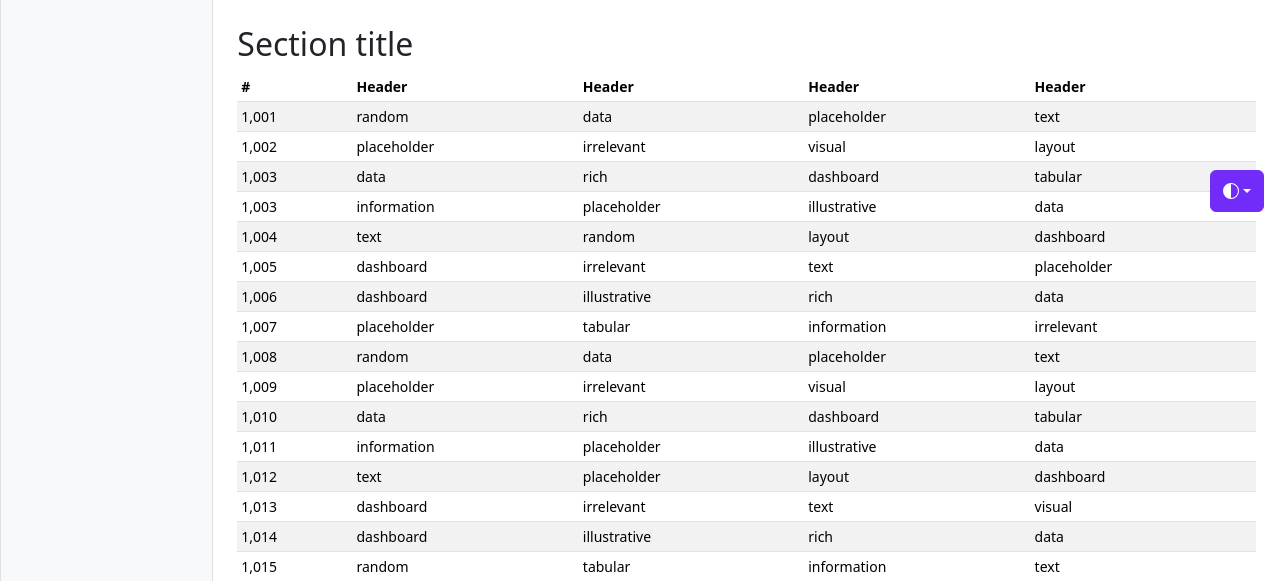
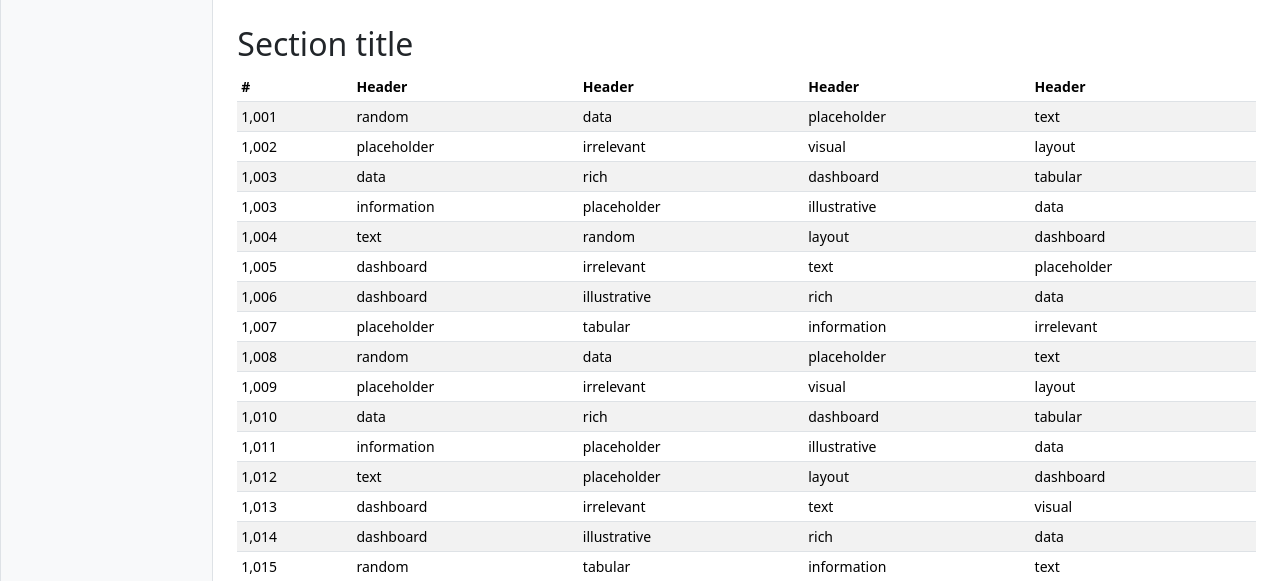
Before and after one commit to JeisonMena/taller, a PHP site: page / in a window 1280 px wide. Shown: the part 572-1153 px from the top of the page. Run offline with PHP 8.4, Linux system fonts and the light colour scheme; some libraries are stand-ins or nearby versions.

Commit message:
Update index.php

```diff
--- a/index.php
+++ b/index.php
@@ -17,62 +17,7 @@
     </style>
 </head>
 
-<body> <svg xmlns="http://www.w3.org/2000/svg" class="d-none">
-        <symbol id="check2" viewBox="0 0 16 16">
-            <path
-                d="M13.854 3.646a.5.5 0 0 1 0 .708l-7 7a.5.5 0 0 1-.708 0l-3.5-3.5a.5.5 0 1 1 .708-.708L6.5 10.293l6.646-6.647a.5.5 0 0 1 .708 0z">
-            </path>
-        </symbol>
-        <symbol id="circle-half" viewBox="0 0 16 16">
-            <path d="M8 15A7 7 0 1 0 8 1v14zm0 1A8 8 0 1 1 8 0a8 8 0 0 1 0 16z"></path>
-        </symbol>
-        <symbol id="moon-stars-fill" viewBox="0 0 16 16">
-            <path
-                d="M6 .278a.768.768 0 0 1 .08.858 7.208 7.208 0 0 0-.878 3.46c0 4.021 3.278 7.277 7.318 7.277.527 0 1.04-.055 1.533-.16a.787.787 0 0 1 .81.316.733.733 0 0 1-.031.893A8.349 8.349 0 0 1 8.344 16C3.734 16 0 12.286 0 7.71 0 4.266 2.114 1.312 5.124.06A.752.752 0 0 1 6 .278z">
-            </path>
-            <path
-                d="M10.794 3.148a.217.217 0 0 1 .412 0l.387 1.162c.173.518.579.924 1.097 1.097l1.162.387a.217.217 0 0 1 0 .412l-1.162.387a1.734 1.734 0 0 0-1.097 1.097l-.387 1.162a.217.217 0 0 1-.412 0l-.387-1.162A1.734 1.734 0 0 0 9.31 6.593l-1.162-.387a.217.217 0 0 1 0-.412l1.162-.387a1.734 1.734 0 0 0 1.097-1.097l.387-1.162zM13.863.099a.145.145 0 0 1 .274 0l.258.774c.115.346.386.617.732.732l.774.258a.145.145 0 0 1 0 .274l-.774.258a1.156 1.156 0 0 0-.732.732l-.258.774a.145.145 0 0 1-.274 0l-.258-.774a1.156 1.156 0 0 0-.732-.732l-.774-.258a.145.145 0 0 1 0-.274l.774-.258c.346-.115.617-.386.732-.732L13.863.1z">
-            </path>
-        </symbol>
-        <symbol id="sun-fill" viewBox="0 0 16 16">
-            <path
-                d="M8 12a4 4 0 1 0 0-8 4 4 0 0 0 0 8zM8 0a.5.5 0 0 1 .5.5v2a.5.5 0 0 1-1 0v-2A.5.5 0 0 1 8 0zm0 13a.5.5 0 0 1 .5.5v2a.5.5 0 0 1-1 0v-2A.5.5 0 0 1 8 13zm8-5a.5.5 0 0 1-.5.5h-2a.5.5 0 0 1 0-1h2a.5.5 0 0 1 .5.5zM3 8a.5.5 0 0 1-.5.5h-2a.5.5 0 0 1 0-1h2A.5.5 0 0 1 3 8zm10.657-5.657a.5.5 0 0 1 0 .707l-1.414 1.415a.5.5 0 1 1-.707-.708l1.414-1.414a.5.5 0 0 1 .707 0zm-9.193 9.193a.5.5 0 0 1 0 .707L3.05 13.657a.5.5 0 0 1-.707-.707l1.414-1.414a.5.5 0 0 1 .707 0zm9.193 2.121a.5.5 0 0 1-.707 0l-1.414-1.414a.5.5 0 0 1 .707-.707l1.414 1.414a.5.5 0 0 1 0 .707zM4.464 4.465a.5.5 0 0 1-.707 0L2.343 3.05a.5.5 0 1 1 .707-.707l1.414 1.414a.5.5 0 0 1 0 .708z">
-            </path>
-        </symbol>
-    </svg>
-    <div class="dropdown position-fixed bottom-0 end-0 mb-3 me-3 bd-mode-toggle"> <button
-            class="btn btn-bd-primary py-2 dropdown-toggle d-flex align-items-center" id="bd-theme" type="button"
-            aria-expanded="false" data-bs-toggle="dropdown" aria-label="Toggle theme (auto)"> <svg
-                class="bi my-1 theme-icon-active" aria-hidden="true">
-                <use href="#circle-half"></use>
-            </svg> <span class="visually-hidden" id="bd-theme-text">Toggle theme</span> </button>
-        <ul class="dropdown-menu dropdown-menu-end shadow" aria-labelledby="bd-theme-text">
-            <li> <button type="button" class="dropdown-item d-flex align-items-center" data-bs-theme-value="light"
-                    aria-pressed="false"> <svg class="bi me-2 opacity-50" aria-hidden="true">
-                        <use href="#sun-fill"></use>
-                    </svg>
-                    Light
-                    <svg class="bi ms-auto d-none" aria-hidden="true">
-                        <use href="#check2"></use>
-                    </svg> </button> </li>
-            <li> <button type="button" class="dropdown-item d-flex align-items-center" data-bs-theme-value="dark"
-                    aria-pressed="false"> <svg class="bi me-2 opacity-50" aria-hidden="true">
-                        <use href="#moon-stars-fill"></use>
-                    </svg>
-                    Dark
-                    <svg class="bi ms-auto d-none" aria-hidden="true">
-                        <use href="#check2"></use>
-                    </svg> </button> </li>
-            <li> <button type="button" class="dropdown-item d-flex align-items-center active" data-bs-theme-value="auto"
-                    aria-pressed="true"> <svg class="bi me-2 opacity-50" aria-hidden="true">
-                        <use href="#circle-half"></use>
-                    </svg>
-                    Auto
-                    <svg class="bi ms-auto d-none" aria-hidden="true">
-                        <use href="#check2"></use>
-                    </svg> </button> </li>
-        </ul>
-    </div>
+<body>
     <header class="navbar sticky-top bg-dark flex-md-nowrap p-0 shadow" data-bs-theme="dark"> <a
             class="navbar-brand col-md-3 col-lg-2 me-0 px-3 fs-6 text-white" href="#">Taller</a>
     </header>
```
